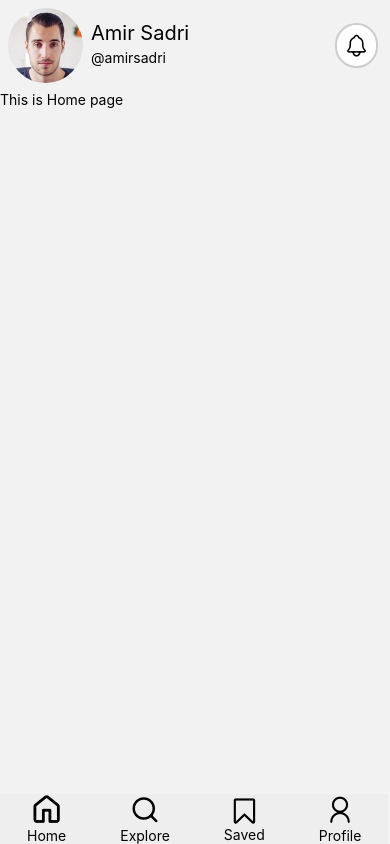
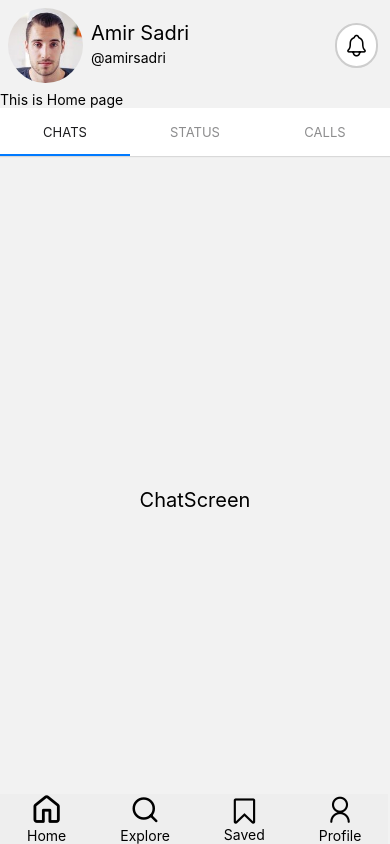
Before and after one commit to amirsadriofficial/News-App, a React Native app: screen /Home in a window 390 px wide. Built offline with nearby package versions, Linux system fonts and the light colour scheme.

Commit message:
Implement top tabs in home page

```diff
--- a/src/screens/home/Home.tsx
+++ b/src/screens/home/Home.tsx
@@ -3,17 +3,77 @@
  */
 
 import React from 'react';
-import {Text} from 'react-native';
+import {StyleSheet, Text, View, StatusBar} from 'react-native';
+// import {NavigationContainer} from '@react-navigation/native';
+import {createMaterialTopTabNavigator} from '@react-navigation/material-top-tabs';
 import Layout from '../../containers/layout/Layout';
 import Header from './Header';
+
+const ChatScreen = () => {
+  return (
+    <View style={styles.container}>
+      <Text style={styles.text}>ChatScreen</Text>
+    </View>
+  );
+};
+const StatutScreen = () => {
+  return (
+    <View style={styles.container}>
+      <Text style={styles.text}>StatutScreen</Text>
+    </View>
+  );
+};
+const CallScreen = () => {
+  return (
+    <View style={styles.container}>
+      <Text style={styles.text}>CallScreen</Text>
+    </View>
+  );
+};
+
+const Tab = createMaterialTopTabNavigator();
 
 const Home = ({navigation}: any) => {
   return (
     <Layout navigation={navigation}>
       <Header />
       <Text>This is Home page</Text>
+      {/* <NavigationContainer> */}
+        <Tab.Navigator>
+          <Tab.Screen name="Chats" component={ChatScreen} />
+          <Tab.Screen name="Status" component={StatutScreen} />
+          <Tab.Screen name="Calls" component={CallScreen} />
+        </Tab.Navigator>
+        <StatusBar />
+      {/* </NavigationContainer> */}
     </Layout>
   );
 };
 
 export default Home;
+
+// const App = () => {
+//   return (
+// <NavigationContainer>
+//   <Tab.Navigator>
+//     <Tab.Screen name="Chats" component={ChatScreen} />
+//     <Tab.Screen name="Status" component={StatutScreen} />
+//     <Tab.Screen name="Calls" component={CallScreen} />
+//   </Tab.Navigator>
+//   <StatusBar />
+// </NavigationContainer>
+//   );
+// };
+
+const styles = StyleSheet.create({
+  container: {
+    flex: 1,
+    justifyContent: 'center',
+    alignItems: 'center',
+  },
+  text: {
+    fontSize: 20,
+  },
+});
+
+// export default App;
```
